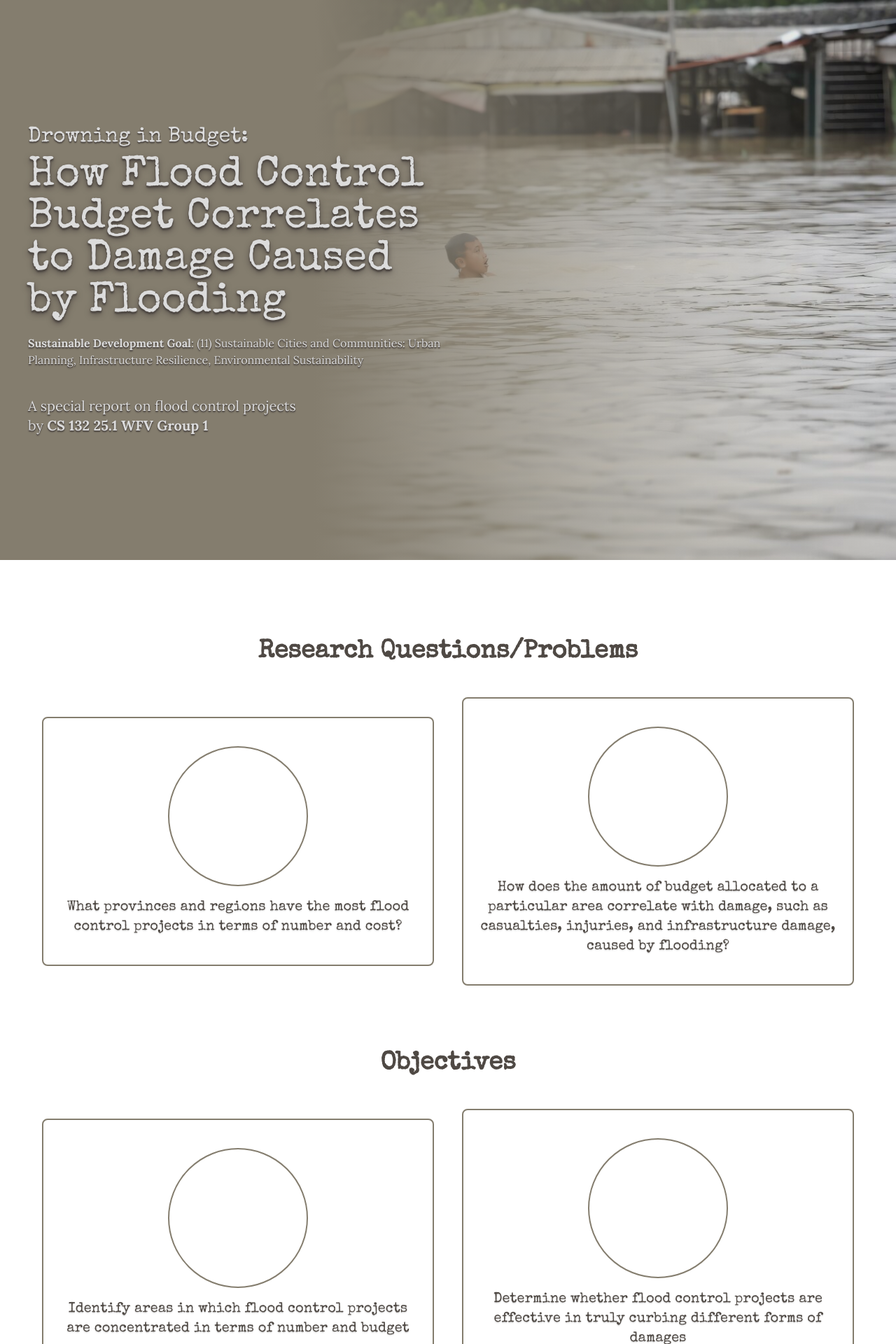
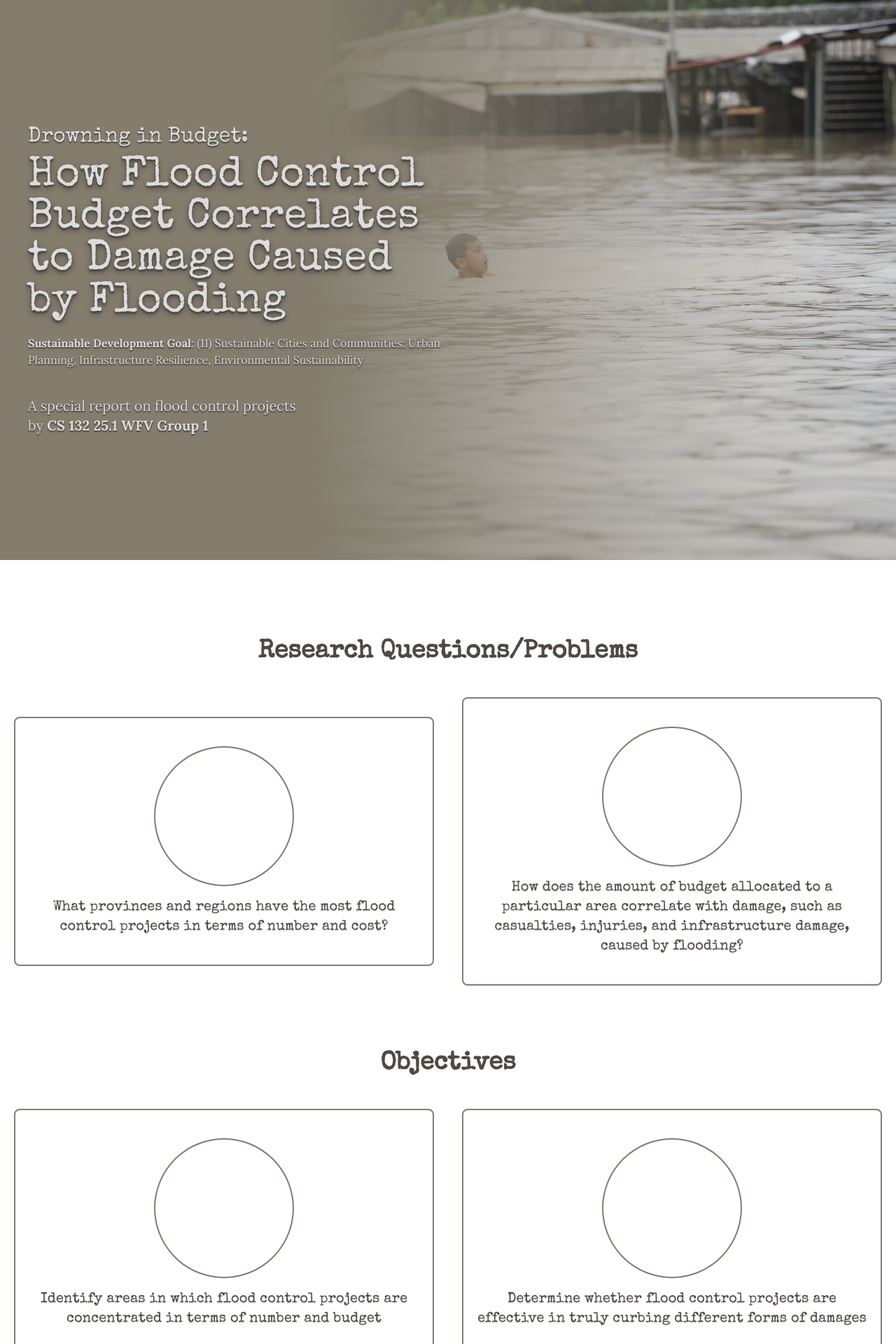
Before and after one commit to galierie/drowning-in-budget, a SvelteKit app: page / in a window 1280 px wide. Shown: the top 1920 px of the page at 70% size. Built offline with nearby package versions, Linux system fonts and the light colour scheme; some icons are missing.

Commit message:
refactor: set horizontal margins within `+page.svelte`

```diff
--- a/src/routes/+layout.svelte
+++ b/src/routes/+layout.svelte
@@ -13,6 +13,6 @@
 
 <Header />
 
-<main class="mx-10 py-10">
+<main class="py-10">
 	{@render children?.()}
 </main>
```
